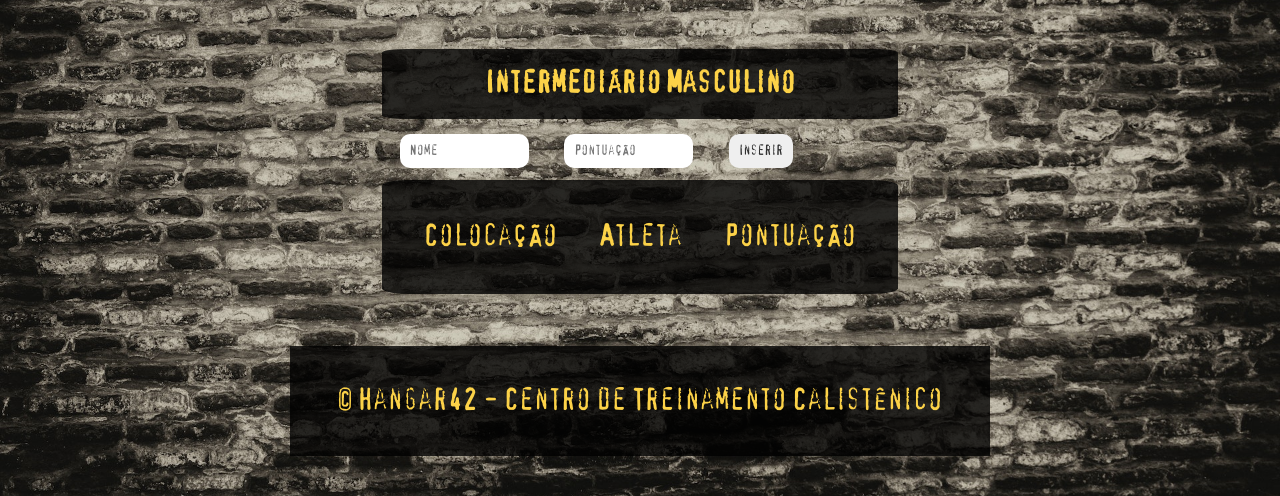
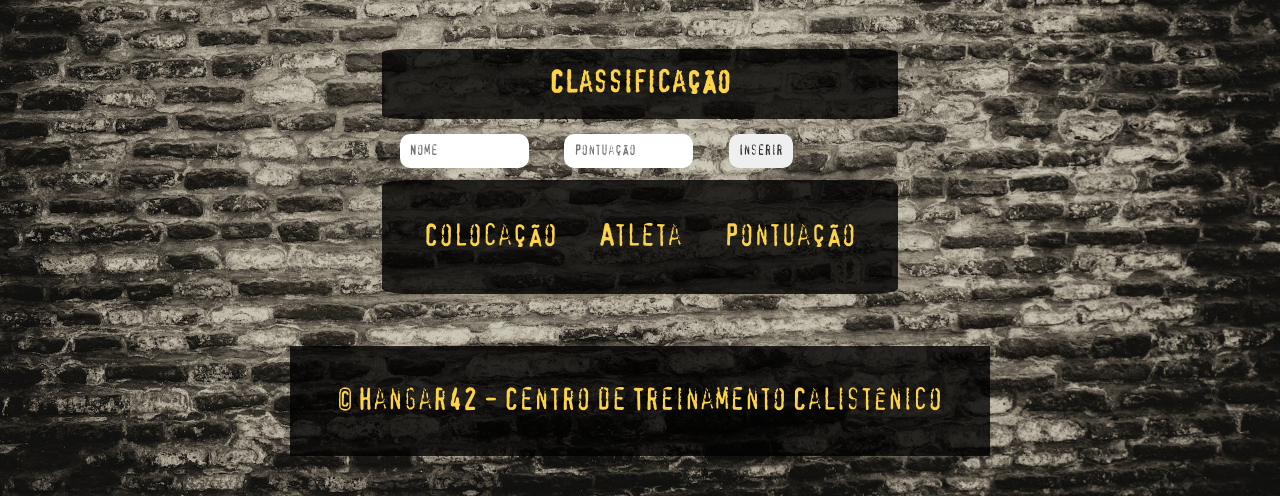
Before and after one commit to alvesdanrley/h42games, a plain HTML site: page index.html in a window 1280 px wide. Shown: the part 307-803 px from the top of the page. Drawn offline with Linux system fonts and the light colour scheme.

Commit message:
Updating index.html

```diff
--- a/index.html
+++ b/index.html
@@ -21,7 +21,7 @@
   </div>
   <section>
     <div id="prova1">
-      <h2>Intermediário Masculino</h2>
+      <h2>Classificação</h2>
       <input type="text" name="squad" id="squad" placeholder="Nome">
         <input type="score" id="score" placeholder="Pontuação">
         <input type="button" class="button" value="Inserir" onclick="adicionarLinha()">
```
